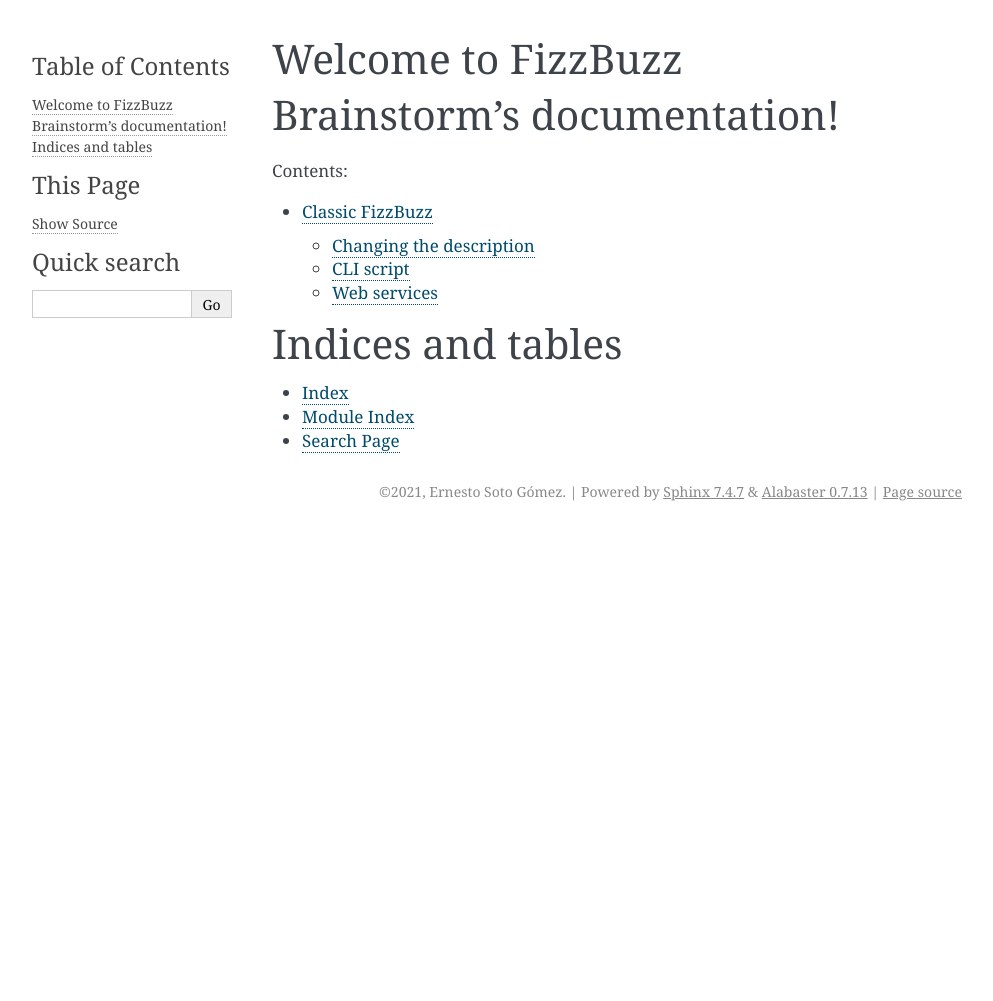
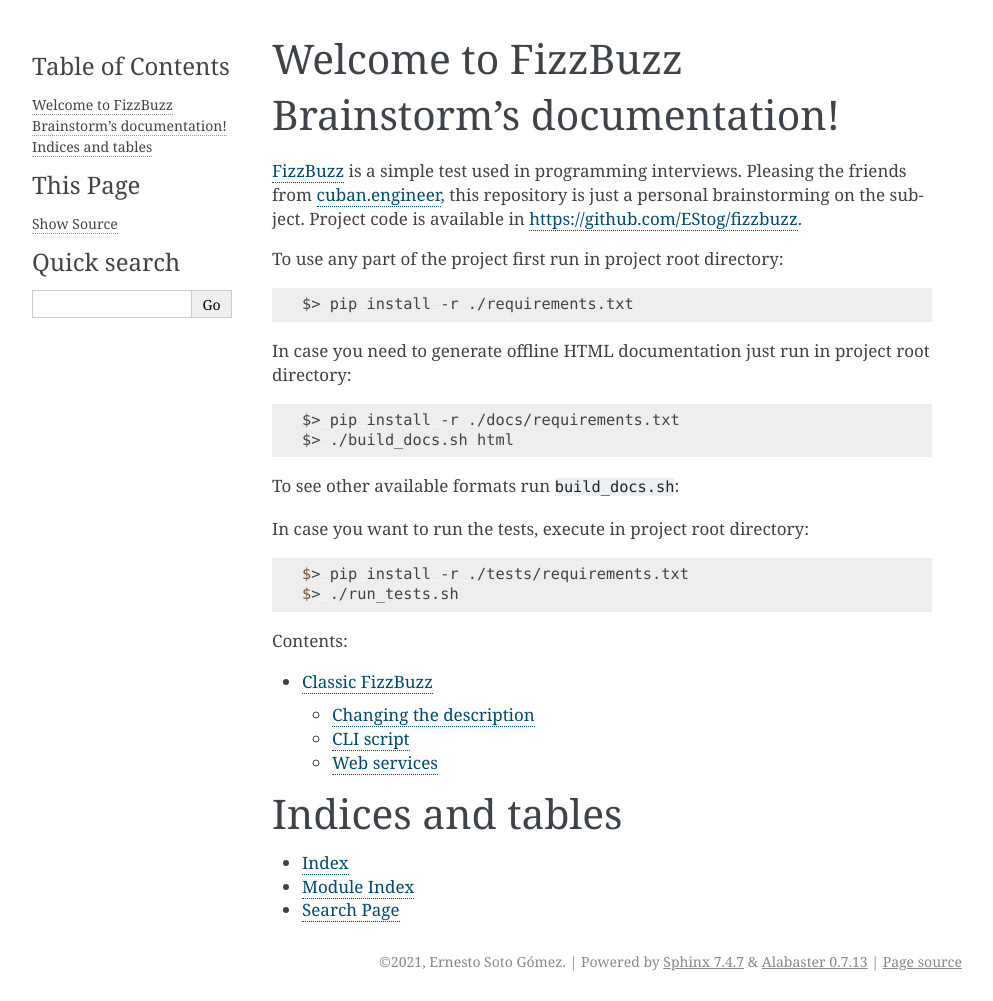
Before and after one commit to EStog/fizzbuzz, a Sphinx documentation site: the page built from docs/source/index.rst, in a window 1280 px wide. Shown: the whole page, without its empty margins (148-1141 px from the left). Built offline with Sphinx 7.4.7, drawn with Linux system fonts in a browser that asks for light colours; pages that are not in the unit, such as notebooks, are missing from menus; before the commit the page ends 900 px from its top, so only the background shows below that.

Commit message:
Review and complete docs Fixes #11

```diff
--- a/docs/requirements.txt
+++ b/docs/requirements.txt
@@ -1,2 +1,4 @@
+-r ../requirements.txts
+
 sphinx>=4.0.0
 sphinxcontrib-apidoc
--- a/docs/source/conf.py
+++ b/docs/source/conf.py
@@ -36,6 +36,7 @@
     'sphinx.ext.napoleon',
     'sphinx.ext.doctest',
     'sphinx.ext.githubpages',
+    'sphinx.ext.viewcode',
     'sphinxcontrib.apidoc',
 ]
 
@@ -61,10 +62,16 @@
 html_static_path = ['_static']
 
 
+add_module_names = False
+python_use_unqualified_type_names = True
+autoclass_content = 'both'
+
+# sphinx.ext.autodoc options
+autodoc_member_order = 'groupwise'
+
 # sphinxcontrib-apidoc options
-apidoc_module_dir = '../../fizzbuzz_lib'
+apidoc_module_dir = '../../'
 apidoc_output_dir = './API'
 apidoc_separate_modules = True
-apidoc_toc_file = False
 apidoc_module_first = True
 apidoc_extra_args = ['-f']
--- a/docs/source/index.rst
+++ b/docs/source/index.rst
@@ -6,12 +6,37 @@
 Welcome to FizzBuzz Brainstorm's documentation!
 ===============================================
 
+`FizzBuzz <https://wiki.c2.com/?FizzBuzzTest>`_ is a simple test used in programming interviews. Pleasing the friends from `cuban.engineer <https://cuban.engineer/>`_, this repository is just a personal brainstorming on the subject. Project code is available in https://github.com/EStog/fizzbuzz.
+
+To use any part of the project first run in project root directory:
+
+.. code-block:: shell
+
+   $> pip install -r ./requirements.txt
+
+
+In case you need to generate offline HTML documentation just run in project root directory:
+
+.. code-block:: shell
+
+   $> pip install -r ./docs/requirements.txt
+   $> ./build_docs.sh html
+
+To see other available formats run ``build_docs.sh``:
+
+In case you want to run the tests, execute in project root directory:
+
+.. code-block:: console
+
+   $> pip install -r ./tests/requirements.txt
+   $> ./run_tests.sh
+
 .. toctree::
    :maxdepth: 2
    :caption: Contents:
 
    classic_fizzbuzz
-   API/fizzbuzz_lib
+   API/modules
 
 Indices and tables
 ==================
--- a/fizzbuzz_lib/__init__.py
+++ b/fizzbuzz_lib/__init__.py
@@ -1,3 +1,5 @@
+"""This module contains util functions to generate the FizzBuzz sequence. These functions are used by :mod:~.`fizzbuzz_cli` and :mod:`~.fastapi_app`.
+"""
 from __future__ import annotations
 
 from typing import Generator, Iterator
@@ -61,10 +63,10 @@
 
 
 def classic_fizzbuzz_as_text(n: int, sep: str):
-    """Gives classic FizzBuzz result as a text where each element is separated by ``sep``"""
+    """Gives classic FizzBuzz sequence as a text where each element is separated by ``sep``"""
     return as_text(classic_fizzbuzz(n), sep)
 
 
 def classic_fizzbuzz_as_gen_text(n: int, sep: str):
-    """Gives classic FizzBuzz result as a generator of strings with suffix ``sep``"""
+    """Gives classic FizzBuzz sequence as a generator of strings with suffix ``sep``"""
     return gen_text(classic_fizzbuzz(n), sep)
```
Also changed, not shown: README.md (+17 -7 lines), docs/source/classic_fizzbuzz.rst (+3 -4 lines), fastapi_app/__init__.py (+11 -6 lines), fizzbuzz_cli.py (renamed from fizzbuzz_cli/__init__.py, +8 -4 lines), 9 other files.
